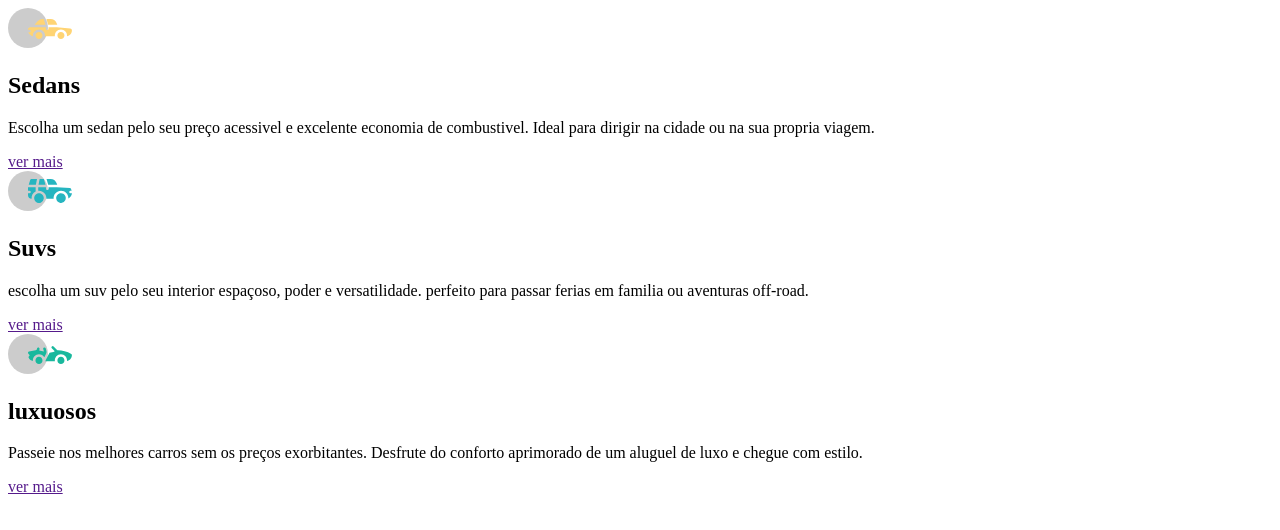
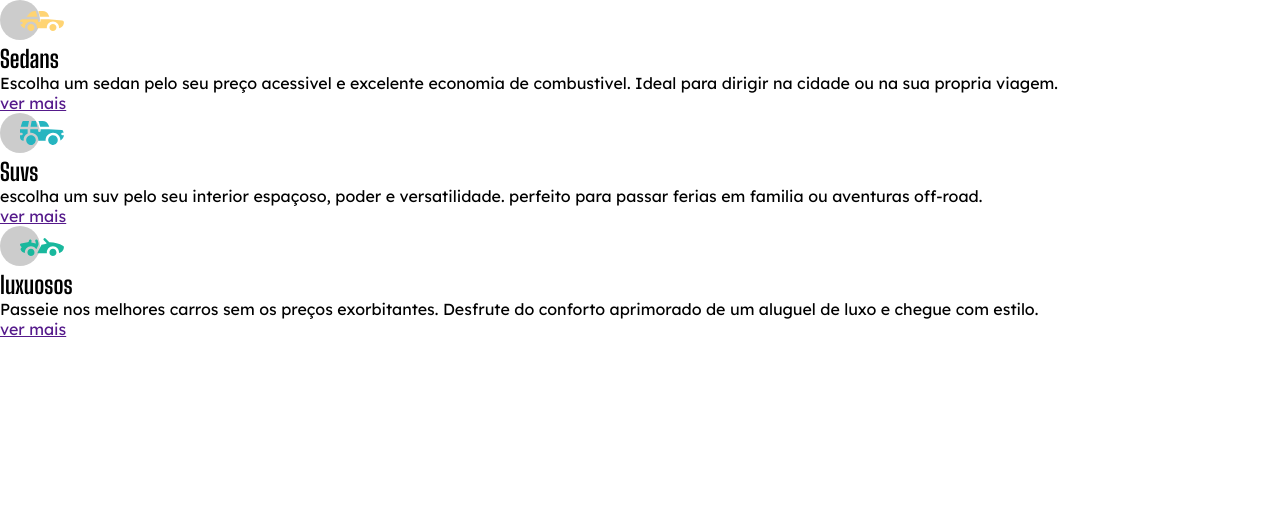
Before and after one commit to imlau14/carros, a plain HTML site: page index.html in a window 1280 px wide. Drawn offline with Linux system fonts and the light colour scheme.

Commit message:
estrutura de CSS

```diff
--- a/index.html
+++ b/index.html
@@ -5,6 +5,10 @@
     <meta charset="UTF-8">
     <meta http-equiv="X-UA-Compatible" content="IE=edge">
     <meta name="viewport" content="width=device-width, initial-scale=1.0">
+    <link rel="preconnect" href="https://fonts.googleapis.com">
+<link rel="preconnect" href="https://fonts.gstatic.com" crossorigin>
+<link href="https://fonts.googleapis.com/css2?family=Big+Shoulders+Display:wght@700&family=Lexend+Deca&display=swap" rel="stylesheet">
+    <link rel="stylesheet" href="style.css">
     <title>carros</title>
 </head>
 
--- /dev/null
+++ b/style.css
@@ -0,0 +1,26 @@
+* {
+    margin: 0;
+    padding: 0;
+    box-sizing: border-box;
+}
+
+:root {
+    --orange: #e38826;
+    --cyan: #006970;
+    --dark-cyan: #004241;
+    --gray: #f2f2f2;
+    --trasparent-white: rgba(255, 255, 255, 0.75);
+}
+
+h2 {
+    font-family: 'Big Shoulders Display', sans-serif;
+
+}
+p {
+
+font-family: 'Lexend Deca', sans-serif;
+}
+a {
+
+font-family: 'Lexend Deca', sans-serif;
+}
```
